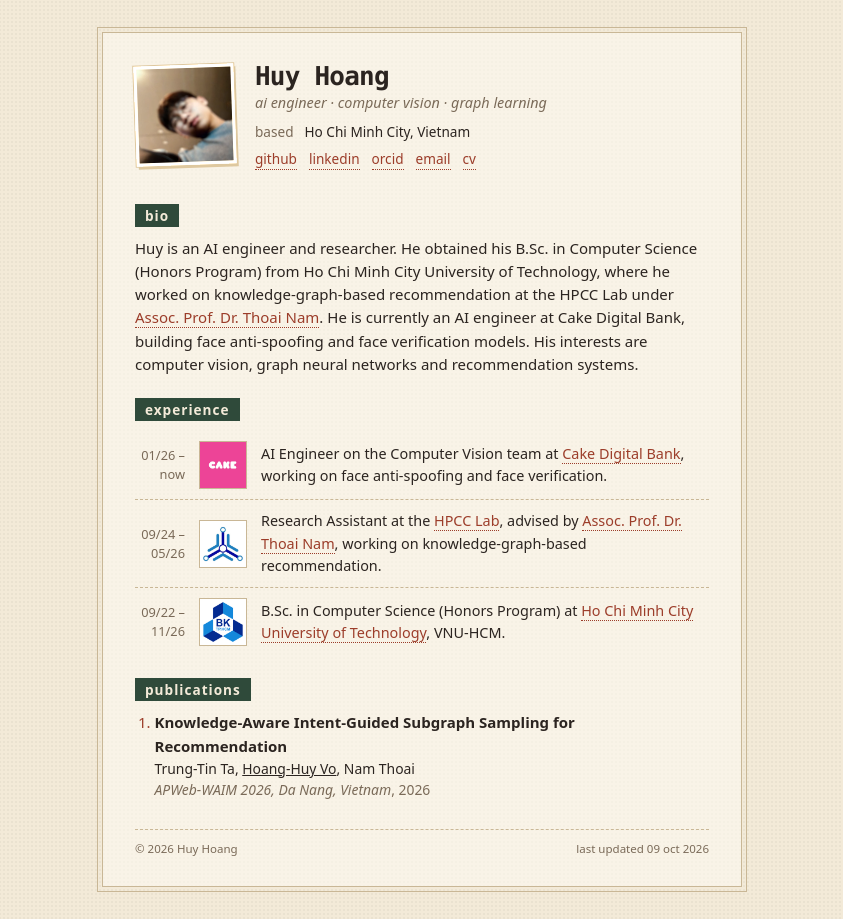
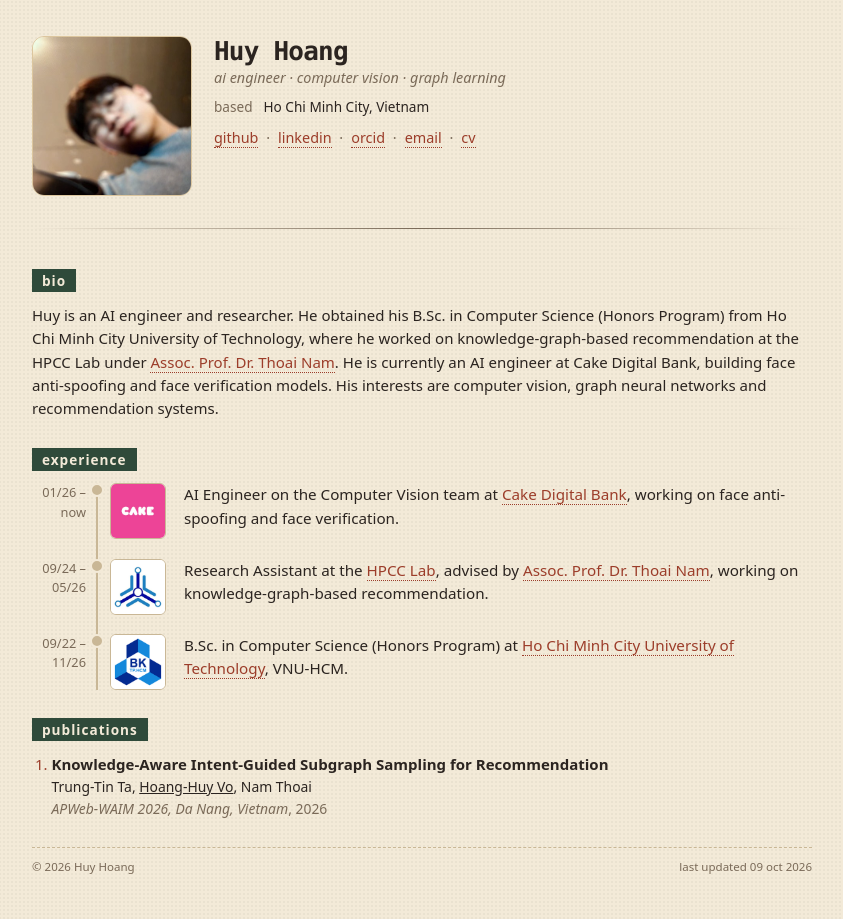
Before and after one commit to edithh81/edithh81.github.io, a Jekyll site: the page built from index.html, in a window 1280 px wide. Shown: the whole page, without its empty margins (218-1061 px from the left). Built offline with Jekyll 4.4.1, drawn with Linux system fonts in a browser that asks for light colours.

Commit message:
Refresh layout: wider page, larger avatar, timeline rail, dotted link separators
Co-Authored-By: Claude Opus 5.5 (1M context) <noreply@anthropic.com>

```diff
--- a/assets/css/style.css
+++ b/assets/css/style.css
@@ -22,25 +22,21 @@ body {
 }
 
 .page {
-  max-width: 640px;
-  margin: 32px auto;
-  padding: 28px 32px;
-  border: 1px solid var(--rule);
-  outline: 1px solid var(--rule);
-  outline-offset: 4px;
-  background: rgba(255, 252, 244, .55);
+  max-width: 820px;
+  margin: 0 auto;
+  padding: 36px 20px 24px;
 }
 
 a { color: var(--accent); text-decoration: none; border-bottom: 1px dotted var(--accent); }
 a:hover { background: var(--accent); color: var(--paper); }
 
 /* headline */
-.headline { display: flex; gap: 20px; align-items: center; padding-bottom: 12px; }
+.headline { display: flex; gap: 22px; align-items: flex-start; flex-wrap: wrap; padding-bottom: 32px; }
+.id { flex: 1 1 280px; min-width: 0; }
 .avatar {
-  width: 100px; height: 100px; object-fit: cover; flex-shrink: 0;
-  border: 3px solid #fff; box-shadow: 0 0 0 1px var(--rule), 2px 3px 0 var(--rule);
-  filter: sepia(.35) contrast(1.05);
-  transform: rotate(-2deg);
+  width: 160px; height: 160px; object-fit: cover; flex-shrink: 0; display: block;
+  border-radius: 12px; border: 1px solid var(--rule);
+  filter: sepia(.3) contrast(1.05);
 }
 .headline h1 {
   margin: 0; font-size: 26px; font-weight: 600; line-height: 1.2; letter-spacing: -0.03em;
@@ -49,12 +45,17 @@ a:hover { background: var(--accent); color: var(--paper); }
 .tagline { margin: 0 0 6px; color: var(--muted); font-size: .9rem; font-style: italic; }
 .facts { list-style: none; padding: 0; margin: 0 0 6px; font-size: .85rem; }
 .k { color: var(--muted); display: inline-block; width: 46px; }
-.links { font-size: .85rem; display: flex; gap: 12px; flex-wrap: wrap; }
+.links { font-size: .9rem; margin-top: 10px; }
+.links span + span::before { content: "·"; color: var(--muted); margin: 0 8px 0 4px; }
+hr.fade {
+  height: 1px; border: 0; margin: 0 0 12px;
+  background-image: linear-gradient(to right, transparent, var(--muted), transparent);
+}
 
 /* section bars: only as wide as the label, lowercase on purpose */
 .bar {
   display: inline-block;
-  margin: 22px 0 10px;
+  margin: 28px 0 12px;
   padding: 1px 10px;
   background: var(--bar);
   color: var(--bar-ink);
@@ -68,25 +69,25 @@ a:hover { background: var(--accent); color: var(--paper); }
 
 /* experience */
 .timeline { list-style: none; padding: 0; margin: 0; }
-.timeline li {
-  display: grid; grid-template-columns: 50px 48px 1fr; gap: 14px; align-items: center;
-  padding: 10px 0; border-bottom: 1px dashed var(--rule);
+.timeline li { display: grid; grid-template-columns: 64px 84px 1fr; align-items: start; }
+.ico { position: relative; border-left: 2px solid var(--rule); padding-left: 12px; align-self: stretch; }
+.dot {
+  position: absolute; top: 0; left: -8px; width: 14px; height: 14px; border-radius: 50%;
+  background: var(--rule); border: 2px solid var(--paper);
 }
-.timeline li:last-child { border-bottom: 0; }
 .org, .org:hover { border: 0; background: none; }
 .logo {
-  width: 48px; height: 48px; object-fit: contain; background: #fff;
-  border: 1px solid var(--rule); padding: 0; display: block; margin: 0 auto;
+  width: 56px; height: 56px; border-radius: 6px; overflow: hidden; object-fit: contain; background: #fff;
+  border: 1px solid var(--rule); padding: 0; display: block;
 }
 .initials {
   display: flex; align-items: center; justify-content: center; padding: 0;
   background: var(--paper); color: var(--bar); font-size: .7rem; font-weight: 700;
 }
-.short { display: block; font-size: .75rem; font-weight: 600; line-height: 1.2; margin-top: 4px; }
-.what .role { display: block; font-weight: 600; color: var(--ink); font-size: .95rem; }
-.when { font-size: .8rem; line-height: 1.5; color: var(--muted); white-space: nowrap; text-align: right; font-variant-numeric: tabular-nums; }
-.desc { margin: 0; font-size: .9rem; }
-.desc a { border-bottom: 1px dotted var(--accent); color: var(--accent); }
+.when { font-size: .8rem; line-height: 1.5; color: var(--muted); white-space: nowrap; text-align: right; padding-right: 10px; font-variant-numeric: tabular-nums; }
+.timeline .desc { margin: 0; padding: 0 0 28px 4px; font-size: .95rem; }
+.timeline li:last-child .desc { padding-bottom: 4px; }
+.timeline .desc a { border-bottom: 1px dotted var(--accent); color: var(--accent); }
 
 /* publications */
 .pubs { padding-left: 1.3em; margin: 0; }
@@ -106,7 +107,8 @@ a:hover { background: var(--accent); color: var(--paper); }
 }
 
 @media (max-width: 600px) {
-  .page { margin: 12px; padding: 20px 16px; }
-  .headline { flex-direction: column; text-align: center; }
-  .links { justify-content: center; }
+  .page { padding: 20px 16px; }
+  .avatar { width: 120px; height: 120px; }
+  .timeline li { grid-template-columns: 56px 72px 1fr; }
+  .logo { width: 48px; height: 48px; }
 }
--- a/index.html
+++ b/index.html
@@ -14,14 +14,16 @@ layout: default
       {% if p.location %}<li><span class="k">based</span> {{ p.location }}</li>{% endif %}
     </ul>
     <nav class="links">
-      {% if p.github %}<a href="https://github.com/{{ p.github }}">github</a>{% endif %}
-      {% if p.linkedin %}<a href="{{ p.linkedin }}">linkedin</a>{% endif %}
-      {% if p.orcid %}<a href="{{ p.orcid }}">orcid</a>{% endif %}
-      {% if p.email %}<a href="mailto:{{ p.email }}">email</a>{% endif %}
-      {% if p.cv %}<a href="{{ p.cv | relative_url }}">cv</a>{% endif %}
+      {% if p.github %}<span><a href="https://github.com/{{ p.github }}">github</a></span>{% endif %}
+      {% if p.linkedin %}<span><a href="{{ p.linkedin }}">linkedin</a></span>{% endif %}
+      {% if p.orcid %}<span><a href="{{ p.orcid }}">orcid</a></span>{% endif %}
+      {% if p.email %}<span><a href="mailto:{{ p.email }}">email</a></span>{% endif %}
+      {% if p.cv %}<span><a href="{{ p.cv | relative_url }}">cv</a></span>{% endif %}
     </nav>
   </div>
 </header>
+
+<hr class="fade">
 
 <section>
   <h2 class="bar">bio</h2>
@@ -35,9 +37,12 @@ layout: default
     {% assign logo = site.static_files | where: "path", a.logo | first %}
     <li>
       <span class="when">{{ a.start }} –<br>{{ a.end | default: "now" }}</span>
-      <a class="org" href="{{ a.url }}" title="{{ a.org }}">
-        {% if logo %}<img class="logo" src="{{ a.logo | relative_url }}" alt="{{ a.org }}">{% else %}<span class="logo initials">{{ a.initials }}</span>{% endif %}
-      </a>
+      <div class="ico">
+        <span class="dot"></span>
+        <a class="org" href="{{ a.url }}" title="{{ a.org }}">
+          {% if logo %}<img class="logo" src="{{ a.logo | relative_url }}" alt="{{ a.org }}">{% else %}<span class="logo initials">{{ a.initials }}</span>{% endif %}
+        </a>
+      </div>
       <p class="desc">{{ a.desc }}</p>
     </li>
     {% endfor %}
```
